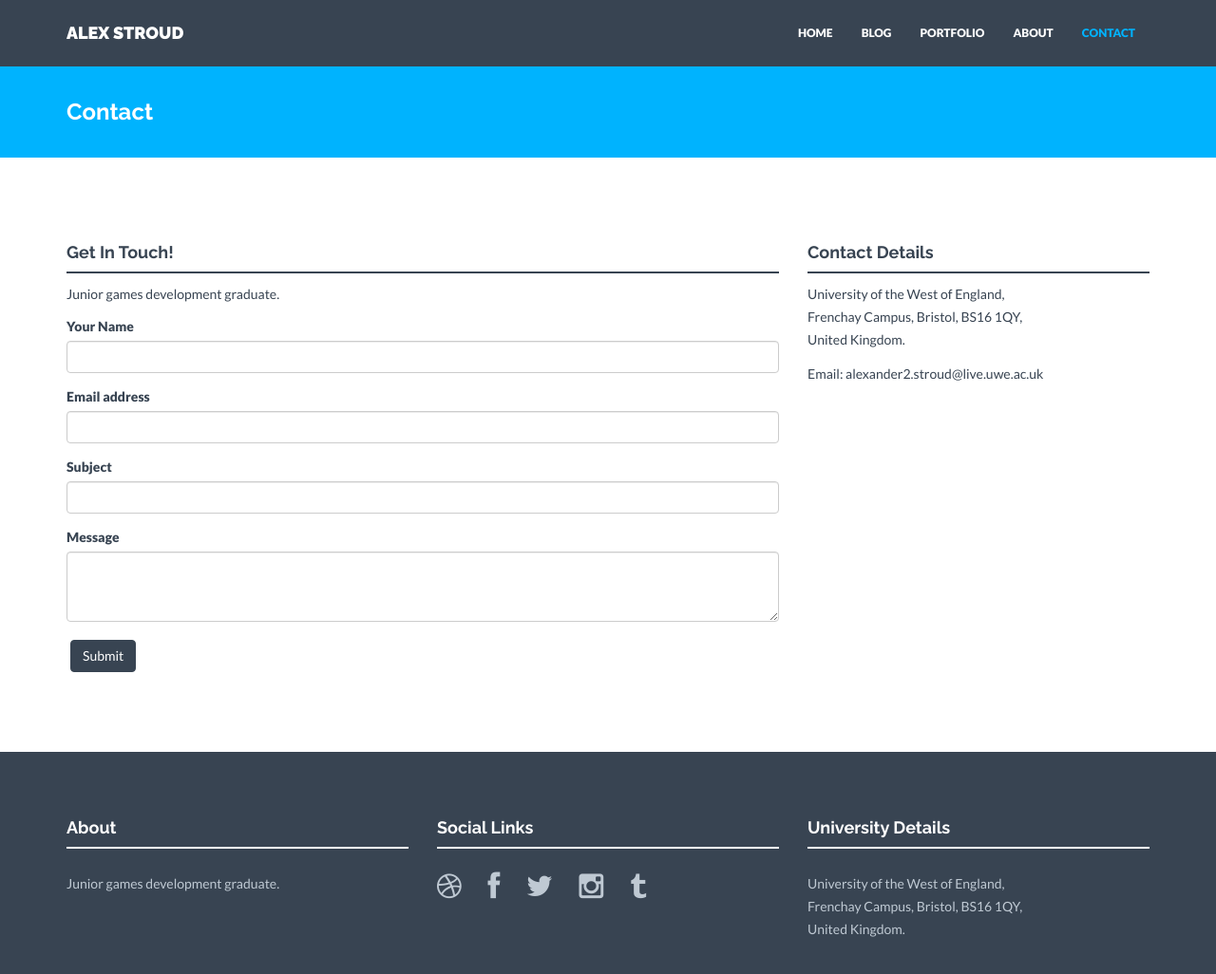
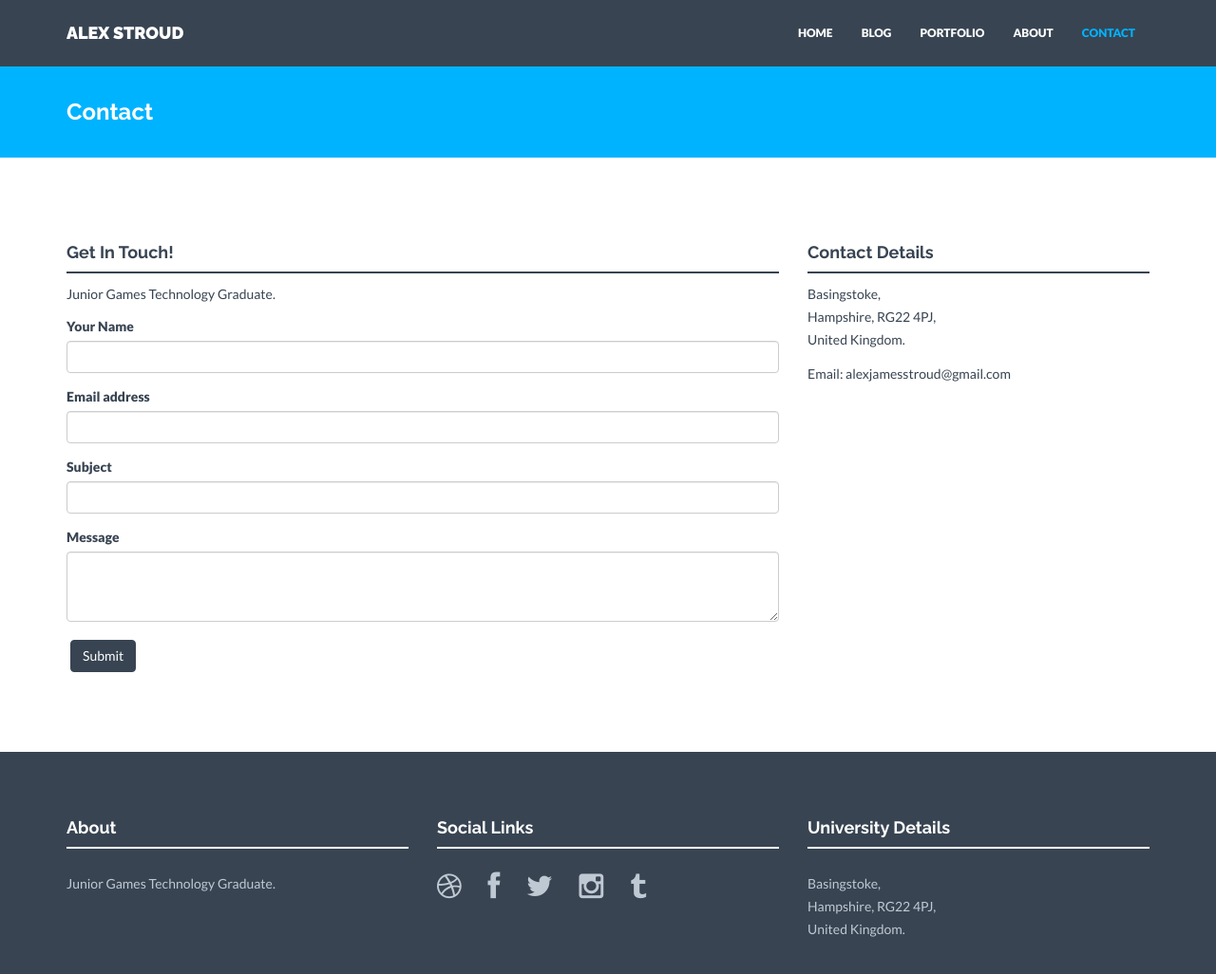
Before and after one commit to Stroudie2/Stroudie2.github.io, a Jekyll site: the page built from contact.html, in a window 1280 px wide and 1063 px high. Shown: the top 1026 px of the window at 95% size. Built offline with Jekyll 4.4.1, drawn with Linux system fonts in a browser that asks for light colours; nearby versions of some CDN libraries.

Commit message:
Update _config.yml

```diff
--- a/_config.yml
+++ b/_config.yml
@@ -51,10 +51,10 @@ social:
 # Postal address (add as many lines as necessary). Shown in footer and on Contact page.
 address:
   - lines:
-    - University of the West of England,
-    - Frenchay Campus, Bristol, BS16 1QY,
+    - Basingstoke,
+    - Hampshire, RG22 4PJ,
     - United Kingdom.
-email: alexander2.stroud@live.uwe.ac.uk
+email: alexjamesstroud@gmail.com
 
 
 
@@ -63,7 +63,7 @@ email: alexander2.stroud@live.uwe.ac.uk
 # Members information. Shown on About page.
 members:
   - name: Alex Stroud
-    position: Student
+    position: BSc Hons Graduate In Games Technology
     text: I am a keen and passionate games developer, whose love of programming extends to mentoring others to allow them to develop games for themselves.
     img: profile_1.jpg
     social:
@@ -73,4 +73,4 @@ members:
         url: http://twitter.com/
 
 # Short text about your company. Shown in footer on every page and also separately on Home and Contact page.
-about: "Junior games development graduate."
+about: "Junior Games Technology Graduate."
```
